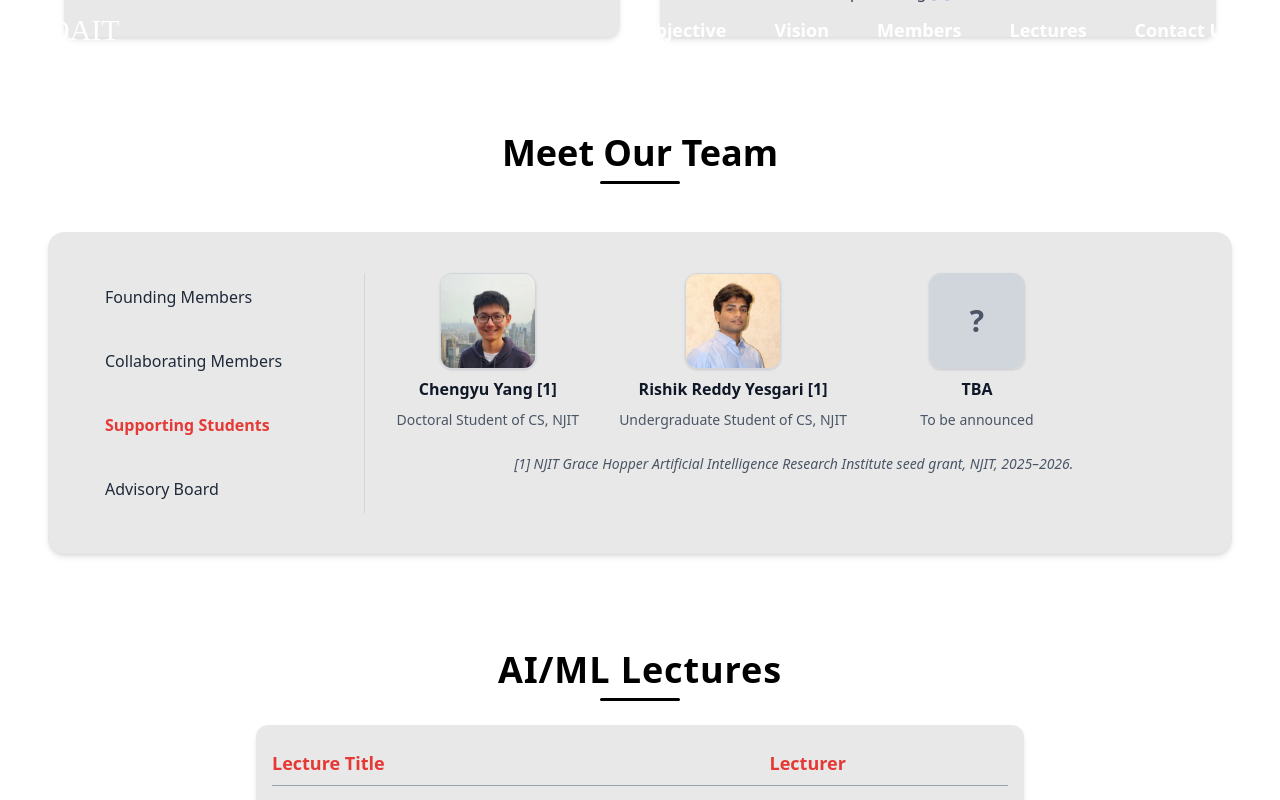
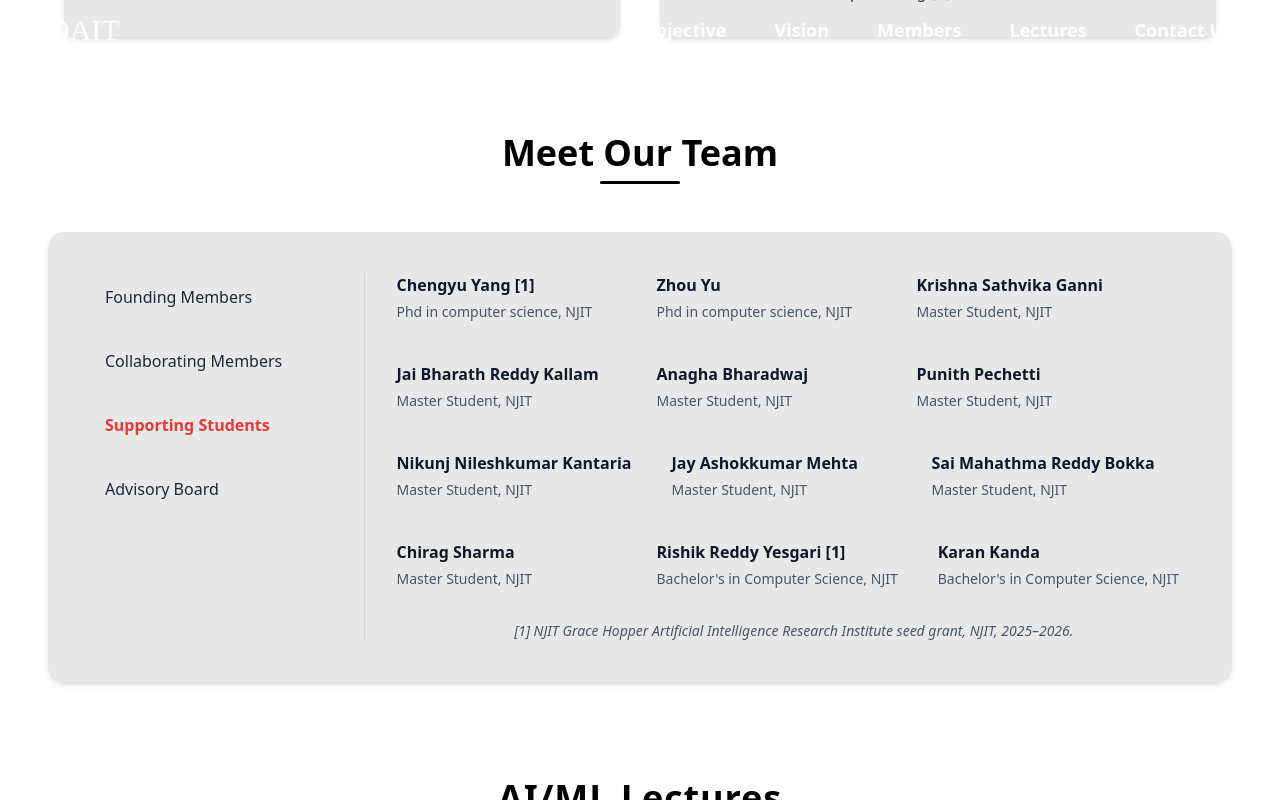
Before and after one commit to Rishik15/OAIT, a React (Vite) app: page / in a window 1280 px wide. Both pictures are taken after a click on the button "Supporting Students". Shown: the part 2006-2806 px from the top of the page. Built offline with nearby package versions, Linux system fonts and the light colour scheme; a web font is replaced by a local one.

Commit message:
Added new people

```diff
--- a/src/components/Contact.tsx
+++ b/src/components/Contact.tsx
@@ -67,7 +67,7 @@
         <input
           name="email"
           type="email"
-          placeholder="Email*"
+          placeholder="Your Email*"
           required
           value={formData.email}
           onChange={handleChange}
--- a/src/components/Members.tsx
+++ b/src/components/Members.tsx
@@ -1,13 +1,8 @@
 import { useState, type FC } from "react";
-import chengjun from "../assets/chengjun.webp";
-import chengyu from "../assets/chengyu.webp";
-import rishik from "../assets/rishik.webp";
-import michael from "../assets/michael.webp";
 
 interface Member {
   name: string;
   role: string;
-  image?: string;
 }
 
 type SectionKey = "founding" | "collaborating" | "supporting" | "advisory";
@@ -17,30 +12,32 @@
 
   const members: Record<SectionKey, Member[]> = {
     founding: [
-      {
-        name: "Chengjun Liu",
-        role: "Professor of Computer Science, NJIT",
-        image: chengjun,
-      },
-      { name: "TBA", role: "To be announced" },
+      { name: "Chengjun Liu", role: "Professor of Computer Science, NJIT" },
     ],
     collaborating: [{ name: "TBA", role: "To be announced" }],
     supporting: [
+      { name: "Chengyu Yang [1]", role: "Phd in computer science, NJIT" },
+      { name: "Zhou Yu", role: "Phd in computer science, NJIT" },
       {
-        name: "Chengyu Yang [1]",
-        role: "Doctoral Student of CS, NJIT",
-        image: chengyu,
+        name: "Krishna Sathvika Ganni",
+        role: "Master Student, NJIT",
       },
+      { name: "Jai Bharath Reddy Kallam", role: "Master Student, NJIT" },
+      { name: "Anagha Bharadwaj", role: "Master Student, NJIT" },
+      { name: "Punith Pechetti", role: "Master Student, NJIT" },
+      { name: "Nikunj Nileshkumar Kantaria", role: "Master Student, NJIT" },
+      { name: "Jay Ashokkumar Mehta", role: "Master Student, NJIT" },
+      { name: "Sai Mahathma Reddy Bokka", role: "Master Student, NJIT" },
+      { name: "Chirag Sharma", role: "Master Student, NJIT" },
       {
         name: "Rishik Reddy Yesgari [1]",
-        role: "Undergraduate Student of CS, NJIT",
-        image: rishik,
+        role: "Bachelor's in Computer Science, NJIT",
       },
-      { name: "TBA", role: "To be announced" },
+      { name: "Karan Kanda", role: "Bachelor's in Computer Science, NJIT" },
     ],
     advisory: [
-      { name: "Michael Recce", role: "CEO, AlphaROC", image: michael },
-      { name: "TBA", role: "To be announced" },
+      { name: "Michael Recce", role: "CEO, AlphaROC" },
+      { name: "Guopei Qiao", role: "AMD" },
     ],
   };
 
@@ -57,14 +54,7 @@
       <div className="max-w-7xl w-full bg-[#E8E8E8] rounded-2xl shadow-md border border-gray-200 p-6 sm:p-8 md:p-10">
         <div className="flex md:hidden overflow-x-auto border-b border-gray-300 mb-8 no-scrollbar px-4">
           <div className="flex space-x-6 sm:space-x-8 min-w-max">
-            {(
-              [
-                "founding",
-                "collaborating",
-                "supporting",
-                "advisory",
-              ] as SectionKey[]
-            ).map((key) => (
+            {(["founding", "collaborating", "supporting", "advisory"] as SectionKey[]).map((key) => (
               <button
                 key={key}
                 onClick={() => setActiveSection(key)}
@@ -88,14 +78,7 @@
 
         <div className="hidden md:flex flex-row">
           <aside className="w-1/4 border-r border-gray-300 pr-8 space-y-4">
-            {(
-              [
-                "founding",
-                "collaborating",
-                "supporting",
-                "advisory",
-              ] as SectionKey[]
-            ).map((key) => (
+            {(["founding", "collaborating", "supporting", "advisory"] as SectionKey[]).map((key) => (
               <button
                 key={key}
                 onClick={() => setActiveSection(key)}
@@ -121,22 +104,9 @@
               {members[activeSection].map((person, idx) => (
                 <div
                   key={idx}
-                  className="group flex flex-col items-center text-center space-y-2 min-w-[180px] transition-all"
+                  className="flex flex-col items-start text-left space-y-1 min-w-[220px] transition-all"
                 >
-                  <div className="w-24 h-24 rounded-xl overflow-hidden shadow-sm border border-gray-300 transition-transform duration-300 group-hover:scale-105">
-                    {person.image ? (
-                      <img
-                        src={person.image}
-                        alt={person.name}
-                        className="w-full h-full object-cover"
-                      />
-                    ) : (
-                      <div className="w-full h-full flex items-center justify-center bg-gray-300 text-gray-600 text-3xl font-bold">
-                        ?
-                      </div>
-                    )}
-                  </div>
-                  <h3 className="text-[16px] font-semibold text-gray-900 transition-colors duration-300 group-hover:text-[#E53935]">
+                  <h3 className="text-[16px] font-semibold text-gray-900 transition-colors duration-300 hover:text-[#E53935]">
                     {person.name}
                   </h3>
                   <p className="text-[14px] text-gray-600">{person.role}</p>
@@ -144,46 +114,27 @@
               ))}
             </div>
             {activeSection === "supporting" && (
-              <p className="text-sm italic text-gray-600 text-center mt-6">
-                [1] NJIT Grace Hopper Artificial Intelligence Research Institute
-                seed grant, NJIT, 2025–2026.
+              <p className="text-sm italic text-gray-600 text-center mt-8">
+                [1] NJIT Grace Hopper Artificial Intelligence Research Institute seed grant, NJIT, 2025–2026.
               </p>
             )}
           </div>
         </div>
 
         <div className="md:hidden">
-          <div className="grid grid-cols-2 gap-6 justify-items-center">
+          <div className="grid grid-cols-1 gap-4 justify-items-start">
             {members[activeSection].map((person, idx) => (
-              <div
-                key={idx}
-                className="group flex flex-col items-center text-center space-y-2 transition-all"
-              >
-                <div className="w-20 h-20 rounded-xl overflow-hidden shadow-sm border border-gray-300 transition-transform duration-300 group-hover:scale-105">
-                  {person.image ? (
-                    <img
-                      src={person.image}
-                      alt={person.name}
-                      className="w-full h-full object-cover"
-                    />
-                  ) : (
-                    <div className="w-full h-full flex items-center justify-center bg-gray-300 text-gray-600 text-2xl font-bold">
-                      ?
-                    </div>
-                  )}
-                </div>
-                <h3 className="text-[14px] font-semibold text-gray-900 transition-colors duration-300 group-hover:text-[#E53935]">
+              <div key={idx} className="text-left">
+                <h3 className="text-[14px] font-semibold text-gray-900 hover:text-[#E53935] transition-colors duration-300">
                   {person.name}
                 </h3>
                 <p className="text-[12px] text-gray-600">{person.role}</p>
               </div>
             ))}
           </div>
-
           {activeSection === "supporting" && (
             <p className="text-xs italic text-gray-600 text-center mt-6">
-              [1] NJIT Grace Hopper Artificial Intelligence Research Institute
-              seed grant, NJIT, 2025–2026.
+              [1] NJIT Grace Hopper Artificial Intelligence Research Institute seed grant, NJIT, 2025–2026.
             </p>
           )}
         </div>
```
